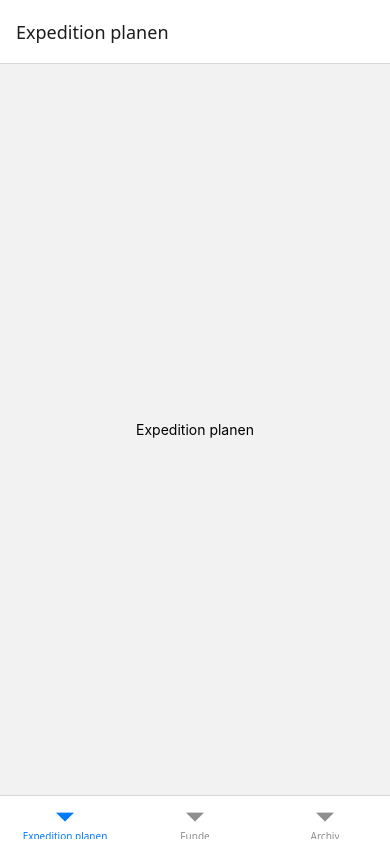
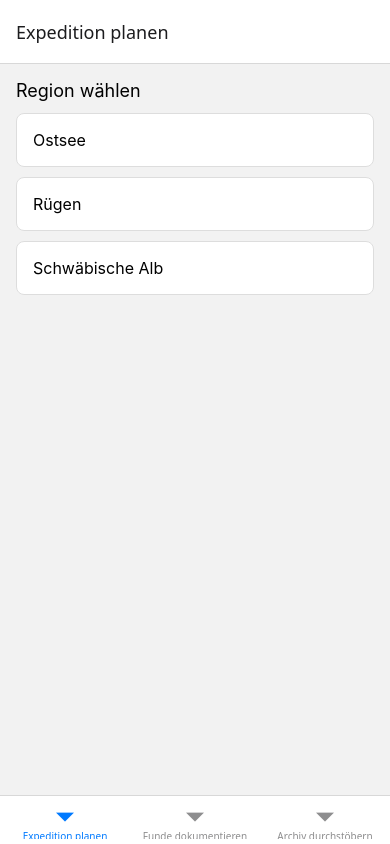
Before and after one commit to DieUlrike/fossidex, a React Native app: screen /RegionList in a window 390 px wide. Built offline with nearby package versions, Linux system fonts and the light colour scheme.

Commit message:
feat(expedition): add region list and navigation to region detail

```diff
--- a/App.tsx
+++ b/App.tsx
@@ -13,8 +13,8 @@ export default function App() {
     <NavigationContainer>
       <Tab.Navigator>
         <Tab.Screen name="Expedition planen" component={ExpeditionScreen} />
-        <Tab.Screen name="Funde" component={FundeScreen} />
-        <Tab.Screen name="Archiv" component={ArchivScreen} />
+        <Tab.Screen name="Funde dokumentieren" component={FundeScreen} />
+        <Tab.Screen name="Archiv durchstöbern" component={ArchivScreen} />
       </Tab.Navigator>
       <StatusBar style="auto" />
     </NavigationContainer>
--- a/src/screens/ExpeditionScreen.tsx
+++ b/src/screens/ExpeditionScreen.tsx
@@ -1,9 +1,27 @@
-import { View, Text } from "react-native";
+import { createNativeStackNavigator } from "@react-navigation/native-stack";
+import RegionList from "./expedition/RegionList";
+import RegionDetail from "./expedition/RegionDetail";
+
+type ExpeditionStackParamList = {
+  RegionList: undefined;
+  RegionDetail: { regionId: string; regionName: string };
+};
+
+const Stack = createNativeStackNavigator<ExpeditionStackParamList>();
 
 export default function ExpeditionScreen() {
   return (
-    <View style={{ flex: 1, justifyContent: "center", alignItems: "center" }}>
-      <Text>Expedition planen</Text>
-    </View>
+    <Stack.Navigator>
+      <Stack.Screen
+      name="RegionList"
+      component={RegionList}
+      options={{ headerShown: false }}
+    />
+      <Stack.Screen
+        name="RegionDetail"
+        component={RegionDetail}
+        options={({ route }) => ({ title: route.params.regionName })}
+      />
+    </Stack.Navigator>
   );
 }
--- /dev/null
+++ b/src/screens/expedition/RegionDetail.tsx
@@ -0,0 +1,37 @@
+import { View, Text } from "react-native";
+import type { NativeStackScreenProps } from "@react-navigation/native-stack";
+
+type ExpeditionStackParamList = {
+  RegionList: undefined;
+  RegionDetail: { regionId: string; regionName: string };
+};
+
+type Props = NativeStackScreenProps<ExpeditionStackParamList, "RegionDetail">;
+
+export default function RegionDetail({ route }: Props) {
+  const { regionId, regionName } = route.params;
+
+  return (
+    <View style={{ flex: 1, padding: 16 }}>
+      <Text style={{ fontSize: 20, marginBottom: 12 }}>{regionName}</Text>
+
+      <Text style={{ fontWeight: "600", marginBottom: 6 }}>
+        Typische Fossilien hier
+      </Text>
+      <Text style={{ color: "#666", marginBottom: 16 }}>
+        (Platzhalter-Liste, später mit „Gefunden!“ Buttons)
+      </Text>
+
+      <Text style={{ fontWeight: "600", marginBottom: 6 }}>
+        Meine Locations in dieser Region
+      </Text>
+      <Text style={{ color: "#666" }}>
+        (Platzhalter-Liste, später mit Button „Neue Location anlegen“)
+      </Text>
+
+      <Text style={{ marginTop: 24, color: "#999" }}>
+        regionId: {regionId}
+      </Text>
+    </View>
+  );
+}
--- /dev/null
+++ b/src/screens/expedition/RegionList.tsx
@@ -0,0 +1,48 @@
+import { View, Text, FlatList, Pressable } from "react-native";
+import type { NativeStackScreenProps } from "@react-navigation/native-stack";
+
+type Region = { id: string; name: string };
+const REGIONS: Region[] = [
+  { id: "ostsee", name: "Ostsee" },
+  { id: "ruegen", name: "Rügen" },
+  { id: "alb", name: "Schwäbische Alb" },
+];
+
+type ExpeditionStackParamList = {
+  RegionList: undefined;
+  RegionDetail: { regionId: string; regionName: string };
+};
+
+type Props = NativeStackScreenProps<ExpeditionStackParamList, "RegionList">;
+
+export default function RegionList({ navigation }: Props) {
+  return (
+    <View style={{ flex: 1, padding: 16 }}>
+      <Text style={{ fontSize: 18, marginBottom: 12 }}>Region wählen</Text>
+      <FlatList
+        data={REGIONS}
+        keyExtractor={(item) => item.id}
+        renderItem={({ item }) => (
+          <Pressable
+            onPress={() =>
+              navigation.navigate("RegionDetail", {
+                regionId: item.id,
+                regionName: item.name,
+              })
+            }
+            style={{
+              padding: 16,
+              borderRadius: 8,
+              borderWidth: 1,
+              borderColor: "#ddd",
+              marginBottom: 10,
+              backgroundColor: "#fff",
+            }}
+          >
+            <Text style={{ fontSize: 16 }}>{item.name}</Text>
+          </Pressable>
+        )}
+      />
+    </View>
+  );
+}
```
Also changed, not shown: package.json (+4 -3 lines), 1 other file (tests, documents, lock files or other folders).
